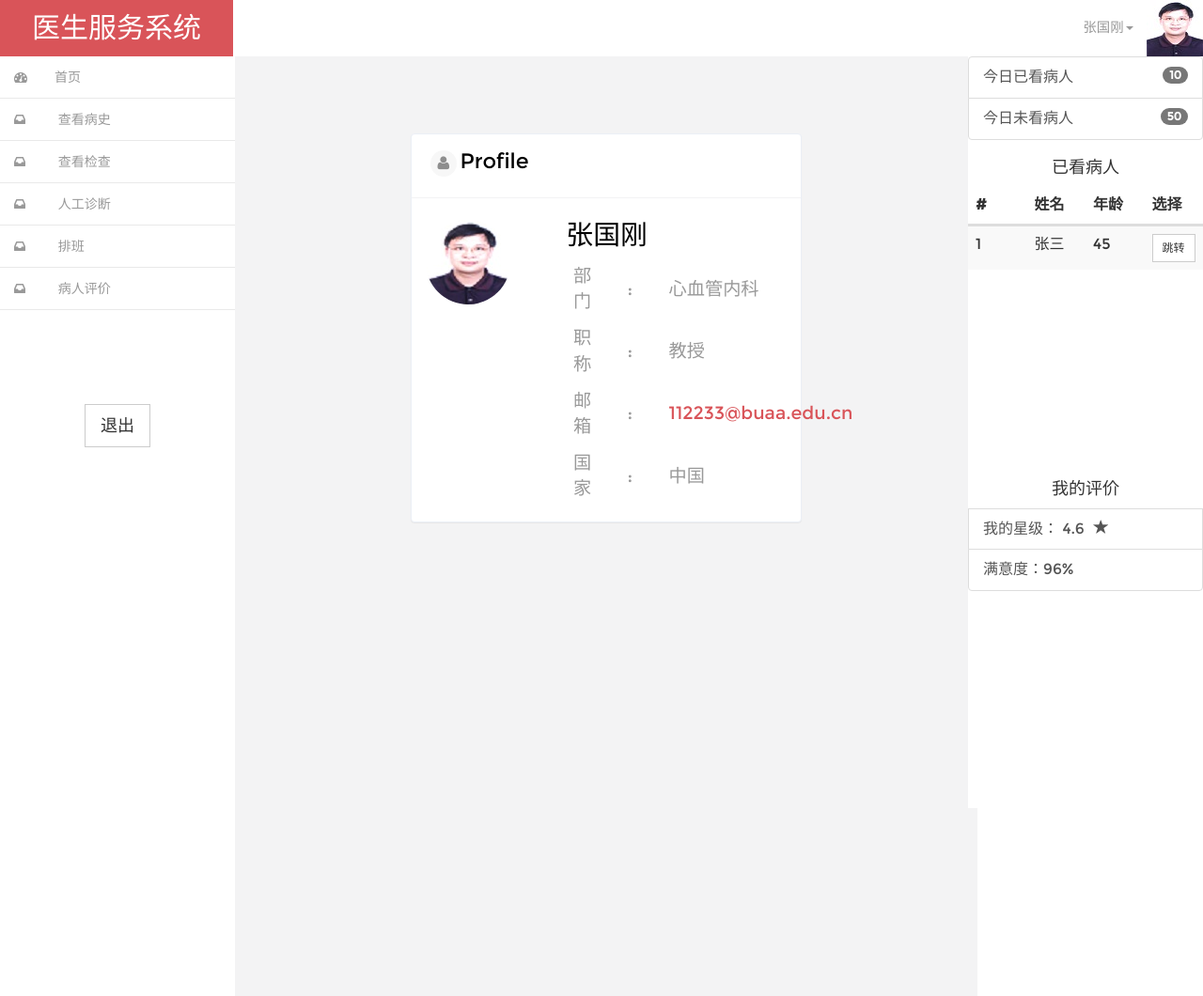
After one commit to tttccc112/hospital, a Django app: page /doctor/profile/1/1 in a window 1280 px wide. The commit adds this page. Shown: the whole page at 94% size. Run offline with Django 3.2, Linux system fonts and the light colour scheme; some libraries are stand-ins or nearby versions.

Commit message:
接口
已注释接口

```diff
--- a/doctor/urls.py
+++ b/doctor/urls.py
@@ -8,8 +8,9 @@ urlpatterns = [
     url(r'^history/(\w+)/(\w+)', views.history.as_view()),
     url(r'^check/(\w+)/(\w+)', views.check.as_view()),
     url(r'^decide/(\w+)/(\w+)', views.decide.as_view()),
-    url(r'^arrange/(\w+)/(\w+)', views.arrange),
-    url(r'^evaluation/(\w+)/(\w+)', views.evaluation),
+    url(r'^arrange/(\w+)/(\w+)', views.arrange.as_view()),
+    url(r'^evaluation/(\w+)/(\w+)', views.evaluation.as_view()),
+    url(r'^profile/(\w+)/(\w+)', views.profile)
 
 
     ]
--- a/doctor/views.py
+++ b/doctor/views.py
@@ -12,6 +12,16 @@ def test():
 
 class index(View):
     def get(self,request,doc,pat):
+        #所有网页共用：
+        #1、 某医生ID下的已看病人数和未看病人数，【已看病人数，未看病人数】
+        #2、某医生ID下的已看病人，字典形式：{ID，姓名，年龄}
+        #3、当前医生ID下的评级和好评比率，【星级数，好评比率】
+        #index页面独有（根据医生doc和患者pat获得的“最新”“挂号ID”下的信息：
+        #1、基本信息：字典形式{姓名，性别，生日，挂号ID}
+        #2、已开检查：字典列表，【{ID，名称，时间，状态（三种：未缴费、已缴费、已结束）}，{}，{}】
+        #3、可以开具的检查（静态固定的6种检查）：字典列表：【{ID，名称}，{}】
+        #4、诊断内容：文本
+        #5、已开药品：字典列表，【{ID，名称，数量}，{}，{}】
 
         return render(request,'index.html')
 
@@ -21,11 +31,11 @@ class index(View):
         ret={'status':True,'message':None}
         if entrance=='check':
             check_ids=request.POST.getlist('check_ids')
-            #将要开的检查存入数据库
+            #将要开的检查存入数据库，得到一个ID列表，写入当前诊断ID或者挂号ID下的数据库中
             return HttpResponse(json.dumps(ret))
         elif entrance=='save_medicine':
             medi_num=request.POST.getlist('medi_num')
-            #将要开的药品存入数据库
+            #将要开的药品存入数据库：【（ID，数量），】，如果数量检测为0，在原数据库中删除该药品
             return HttpResponse(json.dumps(ret))
         elif entrance=='search_medicine':
             abbreviated=request.POST.get('abbreviated')
@@ -37,7 +47,7 @@ class index(View):
             text=request.POST.get('text')
             return HttpResponse(json.dumps(ret))
         elif entrance=='search_check':
-            #提供该检查id下的详情
+            #提供该检查id下的详情，根据检查ID得到【名称，时间，【属性列表】，【对应值列表】】
             id=request.POST.get('id')
             ret['message']=['尿检','2000-1-12',['DNA','RNA'],['1','0.9']]
             return HttpResponse(json.dumps(ret))
@@ -45,23 +55,40 @@ class index(View):
 
 class history(View):
     def get(self,request,doc,pat):
-
+        #所有网页共用：
+        #1、 某医生ID下的已看病人数和未看病人数，【已看病人数，未看病人数】
+        #2、某医生ID下的已看病人，字典形式：{ID，姓名，年龄}
+        #3、当前医生ID下的评级和好评比率，【星级数，好评比率】
+        #history网页独有，当前患者ID下的所有历史诊断ID：
+        #1、字典列表：【{诊断ID，科室，诊断}，{}，{}】
         return render(request,'history.html')
 
     def post(self,request,doc,pat):
         entrance=request.POST.get('entrance')
         ret={'status':True,'message':None}
         if entrance=='his':
+            #根据诊断ID获取详细信息：
+            #1、基本信息：字典形式{姓名，性别，生日，挂号ID}
+            #2、已开检查：字典列表，【{ID，名称，时间，状态（三种：未缴费、已缴费、已结束）}，{}，{}】
+            #3、诊断内容：文本
+            #4、已开药品：字典列表，【{ID，名称，数量}，{}，{}】
+
             return HttpResponse(json.dumps(ret))
         elif entrance=='search_check':
             #提供该检查id下的详情
+            #根据检查ID得到【名称，时间，【属性列表】，【对应值列表】】
             id=request.POST.get('id')
             ret['message']=['尿检','2000-1-12',['DNA','RNA'],['1','0.9']]
             return HttpResponse(json.dumps(ret))
 
 class check(View):
     def get(self,request,doc,pat):
-
+        #所有网页共用：
+        #1、 某医生ID下的已看病人数和未看病人数，【已看病人数，未看病人数】
+        #2、某医生ID下的已看病人，字典形式：{ID，姓名，年龄}
+        #3、当前医生ID下的评级和好评比率，【星级数，好评比率】
+        #check网页独有，当前患者ID下的所有历史检查ID：
+        #1、字典列表：【{检查ID，日期，名称，诊断}，{}，{}】
         return render(request,'check.html')
 
     def post(self,request,doc,pat):
@@ -71,6 +98,7 @@ class check(View):
             return HttpResponse(json.dumps(ret))
         elif entrance=='search_check':
             #提供该检查id下的详情
+            #根据检查ID得到【名称，时间，【属性列表】，【对应值列表】】
             id=request.POST.get('id')
             ret['message']=['尿检','2000-1-12',['DNA','RNA'],['1','0.9']]
             return HttpResponse(json.dumps(ret))
@@ -78,7 +106,12 @@ class check(View):
 
 class decide(View):
     def get(self,request,doc,pat):
-
+        #所有网页共用：
+        #1、 某医生ID下的已看病人数和未看病人数，【已看病人数，未看病人数】
+        #2、某医生ID下的已看病人，字典形式：{ID，姓名，年龄}
+        #3、当前医生ID下的评级和好评比率，【星级数，好评比率】
+        #decide网页独有：
+        #1、字典，{各属性}   （由于属性太多，请给每个属性都取个名字，然后把值传给我，没有就空字符串）
         return render(request,'decide.html')
 
     def post(self,request,doc,pat):
@@ -86,12 +119,41 @@ class decide(View):
         ret={'status':True,'message':None}
         if entrance=='result':
             #返回诊断结果
+            #直接根据数据库中的数据判别后传给我
             ret['message']='急性心梗'
             return HttpResponse(json.dumps(ret))
 
 
-def arrange(request,doc,pat):
-    return render(request,'arrange.html')
 
-def evaluation(request,doc,pat):
-    return render(request,'evaluation.html')
+class arrange(View):
+    def get(self,request,doc,pat):
+        #所有网页共用：
+        #1、 某医生ID下的已看病人数和未看病人数，【已看病人数，未看病人数】
+        #2、某医生ID下的已看病人，字典形式：{ID，姓名，年龄}
+        #3、当前医生ID下的评级和好评比率，【星级数，好评比率】
+        #arrange网页独有,当前医生doc下的本日病人：
+        #1、字典列表，【{病人ID，姓名，年龄}，{}，{}】
+        #2、列表，周一到周五的安排看诊数【1,2,3,4,5,6,7】
+        return render(request,'arrange.html')
+
+    def post(self,request,doc,pat):
+        pass
+
+
+class evaluation(View):
+    def get(self,request,doc,pat):
+        #所有网页共用：
+        #1、 某医生ID下的已看病人数和未看病人数，【已看病人数，未看病人数】
+        #2、某医生ID下的已看病人，字典形式：{ID，姓名，年龄}
+        #3、当前医生ID下的评级和好评比率，【星级数，好评比率】
+        #evaluation网页独有,当前医生doc下评价：
+        #1、不同星级的评价数，列表【一星，二星，三星，四星，五星】
+        #2、好评数、差评数，【好评数，差评数】
+        #近期评价，【{1，日期，内容，星级}，{2，日期，内容，星级}，{3，日期，内容，星级}】按时间排序并根据顺序给出ID
+        return render(request,'evaluation.html')
+
+    def post(self,request,doc,pat):
+        pass
+
+def profile(request,doc,pat):
+    return render(request,'profile.html')
--- a/static/css/style.css
+++ b/static/css/style.css
@@ -1675,12 +1675,12 @@ label.control-label {
     margin-right: 1%;
 }
 .profile-text h6{
-	font-size: 1.5em;
+	font-size: 1.8em;
 	color:#000;
 	padding: 0em 0.4em 0.3em;
 }
 .profile-text td{
-	font-size: 0.9em;
+	font-size: 1.2em;
 	color:#999;
 	padding: 0.3em 1em;
 }
@@ -2924,7 +2924,7 @@ ul.dropdown-menu.dropdown-menu-right {
     padding: 0.5em;
 }
 .profile-text td {
-    font-size: 0.8em;
+    font-size: 1.2em;
 }
 .top-content label {
     font-size: 1.6em;
--- a/templates/arrange.html
+++ b/templates/arrange.html
@@ -47,9 +47,9 @@
 
                             <thead>
                                 <tr>
-                                  <th>日期</th>
-                                  <th>检查</th>
-                                  <th>诊断</th>
+                                  <th>ID</th>
+                                  <th>姓名</th>
+                                  <th>年龄</th>
                                   <th>查看细节</th>
                                 </tr>
                               </thead>
--- a/templates/base.html
+++ b/templates/base.html
@@ -120,12 +120,12 @@ Smartphone Compatible web template, free webdesigns for Nokia, Samsung, LG, Sony
 
 
 					<li class="dropdown">
-		              <a href="#" class="dropdown-toggle dropdown-at" data-toggle="dropdown"><span class=" name-caret">Rackham<i class="caret"></i></span><img src="/static/images/wo.jpg"></a>
+		              <a href="#" class="dropdown-toggle dropdown-at" data-toggle="dropdown"><span class=" name-caret">张国刚<i class="caret"></i></span><img src="/static/images/2.jpg"></a>
 		              <ul class="dropdown-menu " role="menu">
-		                <li><a href="profile.html"><i class="fa fa-user"></i>Edit Profile</a></li>
-		                <li><a href="inbox.html"><i class="fa fa-envelope"></i>Inbox</a></li>
-		                <li><a href="calendar.html"><i class="fa fa-calendar"></i>Calender</a></li>
-		                <li><a href="inbox.html"><i class="fa fa-clipboard"></i>Tasks</a></li>
+		                <li><a onclick="profile()"><i class="fa fa-user"></i>信息</a></li>
+{#		                <li><a href="inbox.html"><i class="fa fa-envelope"></i>Inbox</a></li>#}
+{#		                <li><a href="calendar.html"><i class="fa fa-calendar"></i>Calender</a></li>#}
+{#		                <li><a href="inbox.html"><i class="fa fa-clipboard"></i>Tasks</a></li>#}
 		              </ul>
 		            </li>
 
@@ -208,8 +208,8 @@ Smartphone Compatible web template, free webdesigns for Nokia, Samsung, LG, Sony
                             <div style="height: 30px;line-height:30px;">
                                 <h4 align="center" >我的评价</h4>
                             </div>
-                            <a href="#" class="list-group-item"> <i class="ti ti-email"></i> 我的星级： <span class="glyphicon glyphicon-star" style="right:0;" aria-hidden="true"></span></a>
-                            <a href="#" class="list-group-item"> <i class="ti ti-email"></i> 满意度： </a>
+                            <a href="#" class="list-group-item"> <i class="ti ti-email"></i> 我的星级： 4.6<span class="glyphicon glyphicon-star" style="right:0;margin-left:10px;" aria-hidden="true"></span></a>
+                            <a href="#" class="list-group-item"> <i class="ti ti-email"></i> 满意度：96% </a>
                             </div>
 
             </div>
@@ -232,6 +232,11 @@ Smartphone Compatible web template, free webdesigns for Nokia, Samsung, LG, Sony
             var doctor=window.location.href.split('/')[5]
             var patient=window.location.href.split('/')[6]
             location.href='http://127.0.0.1:8000/doctor/index/'+doctor+'/'+patient+'/'
+        }
+        function profile(){
+            var doctor=window.location.href.split('/')[5]
+            var patient=window.location.href.split('/')[6]
+            location.href='http://127.0.0.1:8000/doctor/profile/'+doctor+'/'+patient+'/'
         }
         function jump(id){
             var doctor=window.location.href.split('/')[5]
--- a/templates/check.html
+++ b/templates/check.html
@@ -118,9 +118,9 @@
 
                                 <tbody >
                                 <tr>
-                                    <td>1</td>
-                                    <td>张三</td>
-                                    <td>45</td>
+                                    <td>2000-1-12</td>
+                                    <td>尿检</td>
+                                    <td>身体很健康</td>
                                     <td> <button type="button" onclick="open_check(11)" class="btn btn-default btn-sm">Small button</button></td>
                                 </tr>
                                 </tbody>
--- /dev/null
+++ b/templates/profile.html
@@ -0,0 +1,53 @@
+{% extends  'base.html' %}
+
+{% block css %}
+
+
+{% endblock %}
+
+
+{% block content%}
+
+    <div class=" profile">
+
+		<div class="profile-bottom" style="margin-top:50px;">
+			<h3><i class="fa fa-user"></i>Profile</h3>
+			<div class="profile-bottom-top">
+			<div class="col-md-4 profile-bottom-img">
+				<img src="/static/images/3.jpg" alt="">
+			</div>
+			<div class="col-md-8 profile-text">
+				<h6>张国刚</h6>
+				<table>
+				<tbody><tr><td>部门</td>
+				<td>:</td>
+				<td>心血管内科</td></tr>
+
+				<tr>
+				<td>职称</td>
+				<td> :</td>
+				<td>教授</td>
+				</tr>
+				<tr>
+				<td>邮箱</td>
+				<td> :</td>
+				<td><a href="info@gmail.com">112233@buaa.edu.cn</a></td>
+				</tr>
+				<tr>
+				<td>国家</td>
+				<td>:</td>
+				<td> 中国</td>
+				</tr>
+				</tbody></table>
+			</div>
+			<div class="clearfix"></div>
+			</div>
+
+
+		</div>
+	</div>
+
+
+
+
+{% endblock %}
```
Also changed, not shown: templates/evaluation.html (+14 -15 lines), templates/index.html (+5 -5 lines), static/images/1.jpg (added), static/images/2.jpg (added), static/images/3.jpg (added).
